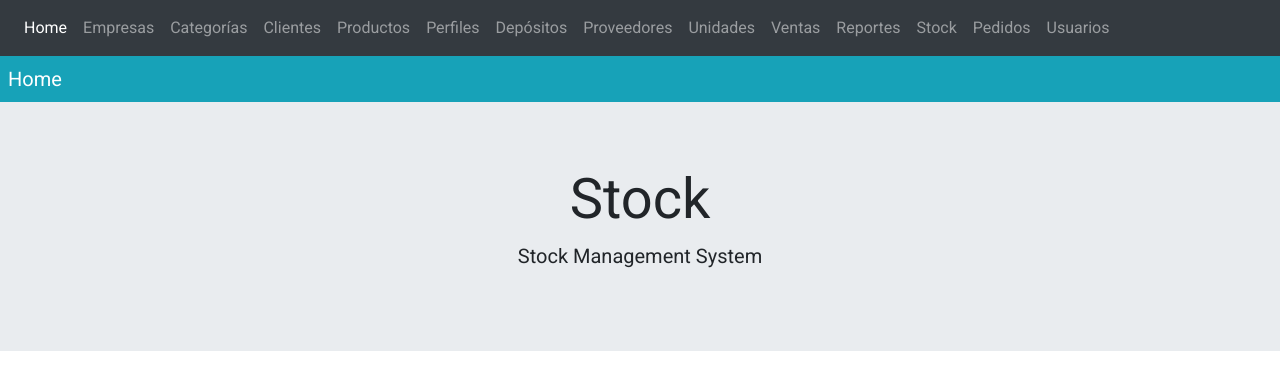
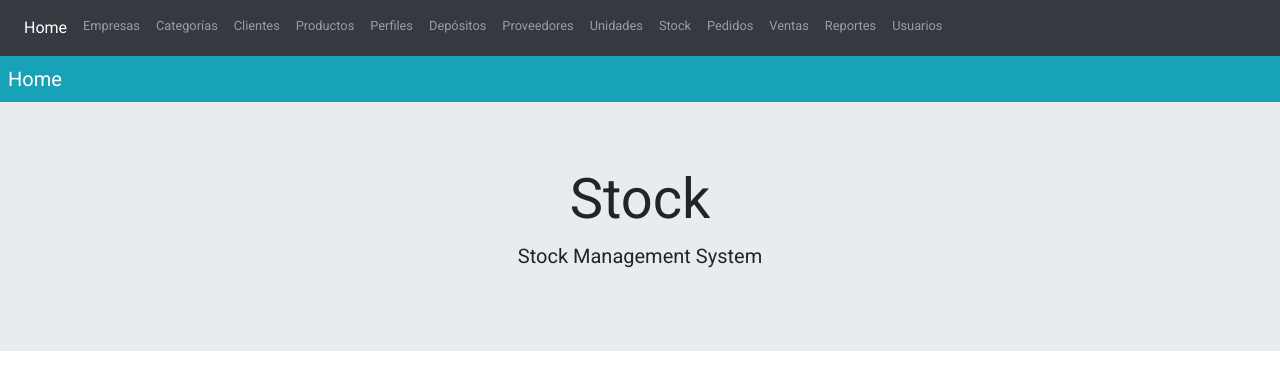
Before and after one commit to omelendrez/stock, a React (Create React App) app: page / in a window 1280 px wide. Shown: the top 390 px of the page. Built offline with nearby package versions, Linux system fonts and the light colour scheme.

Commit message:
Ordenar menú por funcionalidad

```diff
--- a/src/components/common/ToolBar.jsx
+++ b/src/components/common/ToolBar.jsx
@@ -18,8 +18,8 @@ const ToolBar = props => (
           </li>
           {
             menuOptions.map(option => (
-              <li className="nav-item">
-                <NavLink className="nav-link" to={option.url}>{t(language, option.title)}</NavLink>
+              <li className="nav-item" key={option.title}>
+                <NavLink className="nav-link small" to={option.url}>{t(language, option.title)}</NavLink>
               </li>
             ))
           }
--- a/src/utils/index.js
+++ b/src/utils/index.js
@@ -32,6 +32,14 @@ export const menuOptions = [
     url: '/units'
   },
   {
+    title: 'stock',
+    url: '/stock'
+  },
+  {
+    title: 'orders',
+    url: '/orders'
+  },
+  {
     title: 'sales',
     url: '/sales'
   },
@@ -40,14 +48,6 @@ export const menuOptions = [
     url: '/reports',
   },
   {
-    title: 'stock',
-    url: '/stock'
-  },
-  {
-    title: 'orders',
-    url: '/orders'
-  },
-  {
     title: 'users',
     url: '/users'
   }
```
